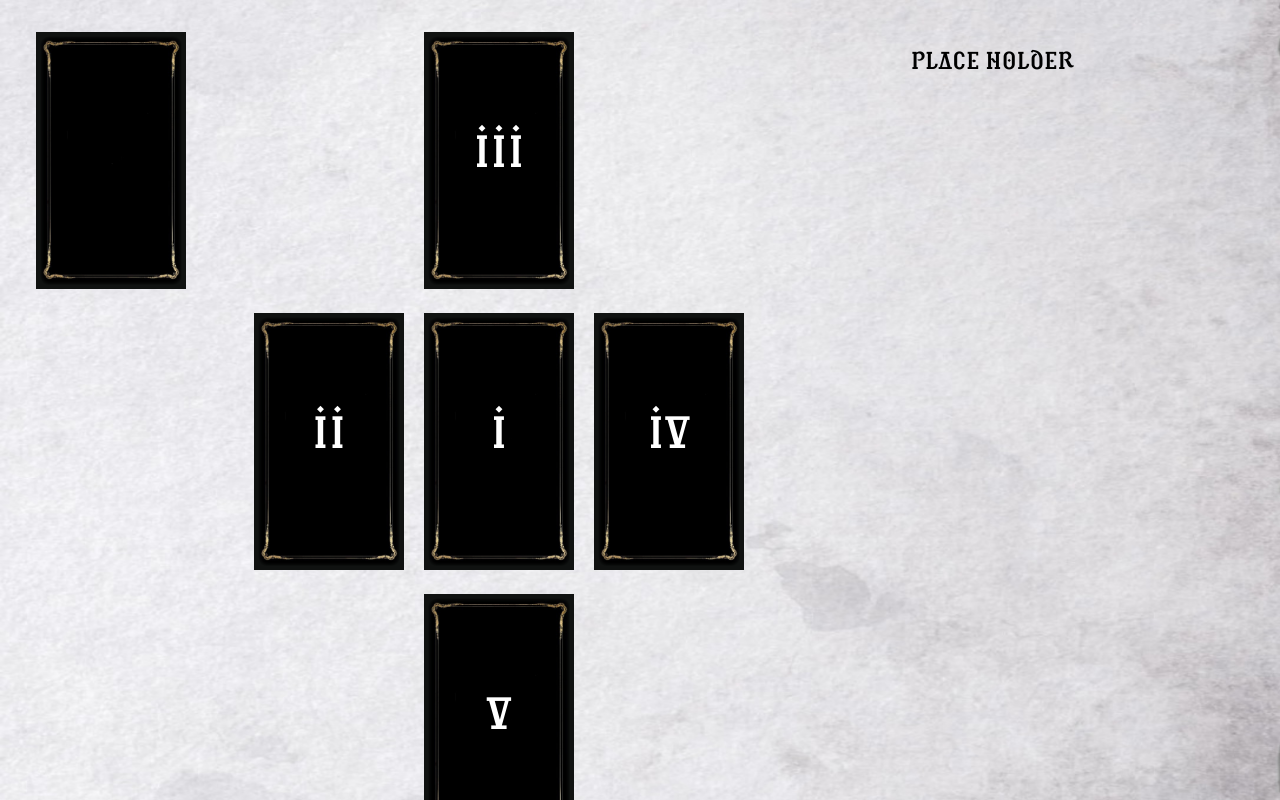
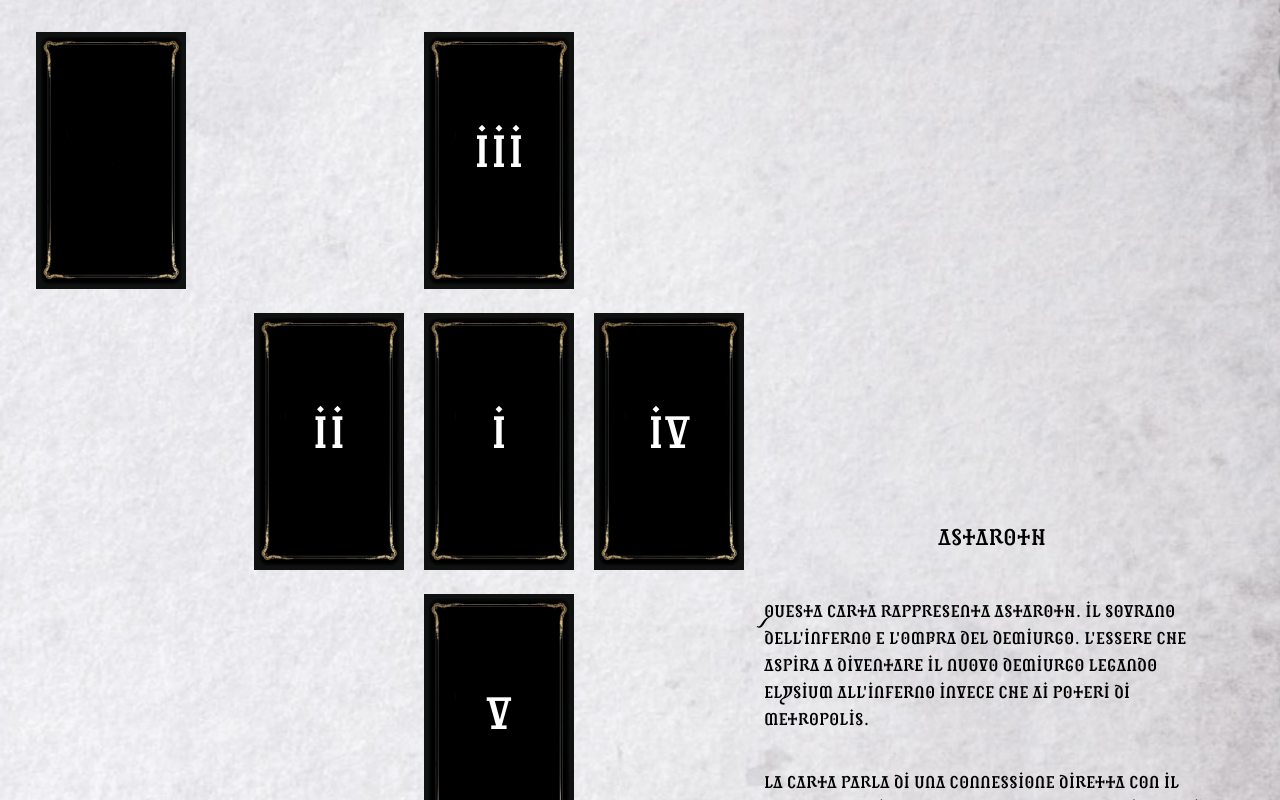
Before and after one commit to tomcorsi/KultTaroticumRoller, a React (Create React App) app: page / in a window 1280 px wide. Both pictures are taken after a click on the picture 111 px from the left and 160 px from the top of the page. Shown: the top 800 px of the page. Built offline with nearby package versions, Linux system fonts and the light colour scheme.

Commit message:
feat: initial implementation of the card descriptions

```diff
--- a/src/App.js
+++ b/src/App.js
@@ -21,7 +21,7 @@ function App() {
       <Deck tellFortune={tellFortune} />
       <div className="CenterArea">
         {areTarotsDrawn ? <CardContainer tarots={tarots} /> : null}
-        <DescriptionsContainer />
+        {areTarotsDrawn ? <DescriptionsContainer tarots={tarots} /> : null}
       </div>
     </div>
   );
--- a/src/components/descriptionContainer.js
+++ b/src/components/descriptionContainer.js
@@ -2,12 +2,45 @@ import styled from 'styled-components';
 
 const StyledDescriptionContainer = styled.div`
   /* background-color: brown; */
+  display: flex;
+  flex-direction: column;
 `;
 
-export const DescriptionsContainer = () => {
+const TarotName = styled.p`
+  font-size: x-large;
+`;
+const TarotGeneric = styled.p`
+  font-size: large;
+`;
+const TarotParagraph = styled.p`
+  font-size: large;
+`;
+
+const TarotDescriptor = ({ description }) => {
+  return (
+    <>
+      <TarotName>{description?.name}</TarotName>
+      <TarotGeneric>{description?.general}</TarotGeneric>
+      <TarotParagraph>{description?.paragraph}</TarotParagraph>
+    </>
+  );
+};
+
+export const DescriptionsContainer = ({ tarots }) => {
+  console.log('tarots in descriptions', tarots);
+
+  const firstTarot = tarots[0];
+  const secondTarot = tarots[1];
+  const thirdTarot = tarots[2];
+  const fourthTarot = tarots[3];
+  const fifthTarot = tarots[4];
   return (
     <StyledDescriptionContainer>
-      <p>Place holder</p>
+      <TarotDescriptor description={firstTarot?.description} />
+      <TarotDescriptor description={secondTarot?.description} />
+      <TarotDescriptor description={thirdTarot?.description} />
+      <TarotDescriptor description={fourthTarot?.description} />
+      <TarotDescriptor description={fifthTarot?.description} />
     </StyledDescriptionContainer>
   );
 };
--- a/src/resources/descriptions.js
+++ b/src/resources/descriptions.js
@@ -1,12 +1,18 @@
 export const descriptions = {
   anthropos: {
-    location: 'anthropos location',
+    name: 'Anthropos',
+    general: `Questa carta rappresenta l'Uomo Risvegliato. Il Sentiero verso il Risveglio e la vera origine divina dell'Umanità.`,
+    paragraph: `Questa carta rivela una connessione con un Uomo Risvegliato, il sentiero verso il Risveglio, o qualche frammento di divinità che giace sepolta nel profondo, o da ritrovare in una vita precedente. Quando questa carta viene estratta, potrebbe essere opportuno estrarne un'altra e collocarla sopra di essa per mostrare come il suo potere si manifesta.`,
   },
   demiurgos: {
-    location: 'demiurgos location',
+    name: 'Demiurgo',
+    general: `Questa carta rappresenta il Demiurgo. Il sovrano ora perduto che fu il Creatore della prigione dell'Umanità. `,
+    paragraph: `La carta rivela una connessione con il Demiurgo scomparso, con uno dei Suoi servitori, oppure forse con la Sua Cittadella svanita. Ha forti connessioni con: Il potere di Metropolis. La Città Infinita. Le Cittadelle degli Arconti. Una civiltà morta. Sentieri segreti. Bestie di Metropolis. Sopravvissuti. Immobilità e morte. Segreti nascosti. Un grande potere che dorme. Volte oscure. Guardiani. Dei incatenati. Templi. Strade oscure. La Macchina della Morte e della Rinascita. Questa carta è una delle tre più potenti negli Arcani, insieme ad Anthropos e Astaroth, e rivela sempre qualcosa di grande importanza. Quando questa carta viene estratta, potrebbe essere opportuno estrarne un'altra e collocarla sopra di essa per mostrare come il suo potere si manifesta.`,
   },
   astaroth: {
-    location: 'astaroth location',
+    name: 'Astaroth',
+    general: `Questa carta rappresenta Astaroth. Il Sovrano dell'Inferno e l'Ombra del Demiurgo. L'essere che aspira a diventare il nuovo Demiurgo legando Elysium all'Inferno invece che ai Poteri di Metropolis.`,
+    paragraph: `La carta parla di una connessione diretta con il Potere Superiore che è Astaroth e ha forti legami con: La Volontà dell'Inferno. Il Sole Nero. Le Cittadelle degli Angeli della Morte. La Ruota Chiodata. Ciò che cresce dalla Morte. La Macchina della Morte e della Rinascita. Pulsare e Crescere. Volontà Intrecciate. Sentieri e Porte verso Mondi Frantumati. Qualsiasi Sofferenza Immaginabile. Bellezza Insensata. Un Potere in Crescita. Crepe nell'Illusione. Volontà dietro il Velo. Questa carta è una delle tre più potenti dell'intera Arcana, insieme ad Anthropos e al Demiurgo, e rivela sempre qualcosa di grande importanza. Quando questa carta viene estratta, potrebbe essere opportuno estrarne un'altra e collocarla sopra di essa per mostrare come il suo potere si manifesta.`,
   },
   kether: {
     location: 'kether location',
--- a/src/resources/tarotList.js
+++ b/src/resources/tarotList.js
@@ -1,3 +1,4 @@
+import { descriptions } from './descriptions';
 import anthropos from './images/00-anthropos.jpg';
 import demiurgos from './images/01-demiurgos.jpg';
 import astaroth from './images/02-astaroth.jpg';
@@ -11,16 +12,19 @@ export const majorArcana = [
     id: 'Anthropos',
     number: 0,
     imageSrc: anthropos,
+    description: descriptions.anthropos,
   },
   {
     id: 'Demiurgos',
     number: 1,
     imageSrc: demiurgos,
+    description: descriptions.demiurgos,
   },
   {
     id: 'Astaroth',
     number: 2,
     imageSrc: astaroth,
+    description: descriptions.astaroth,
   },
   {
     id: 'Kether',
```
